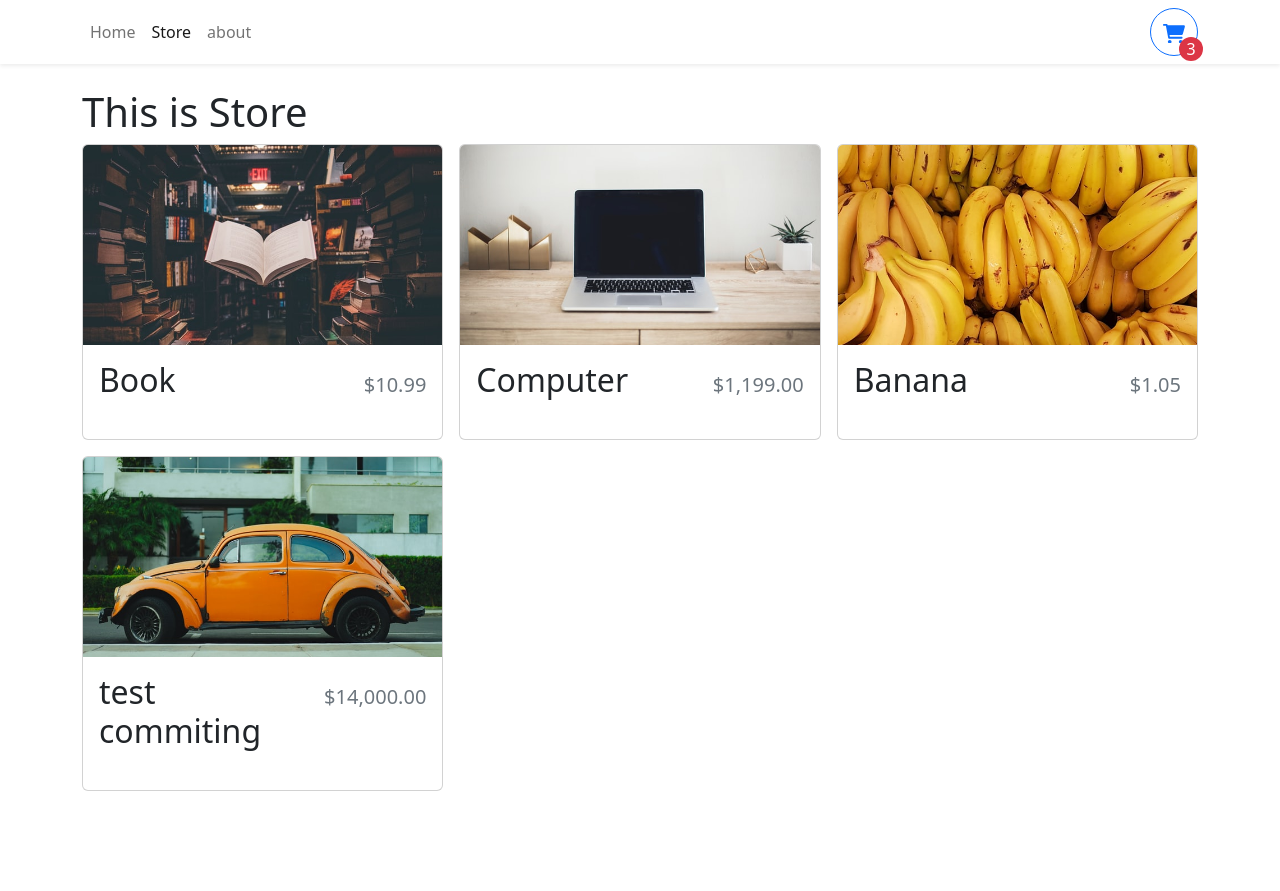
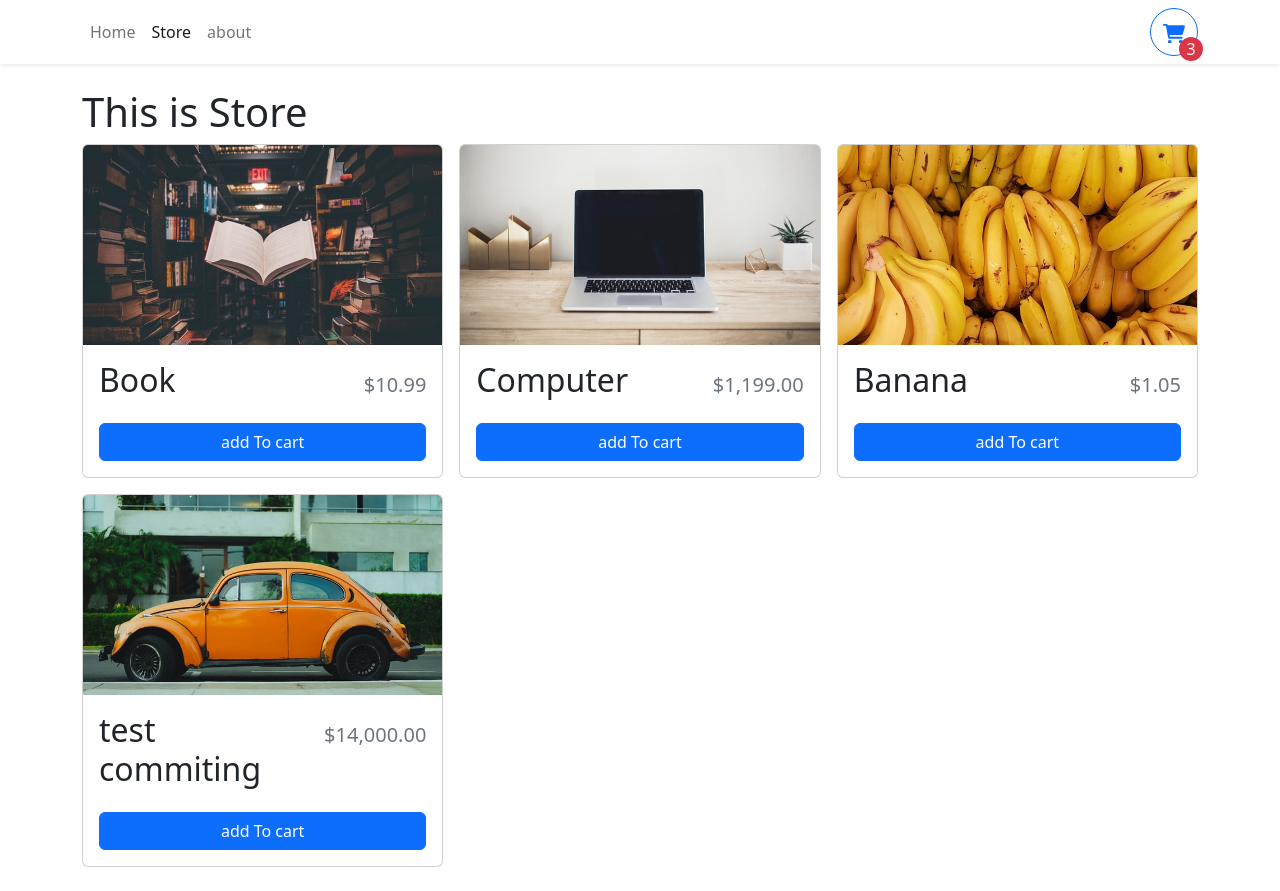
Before and after one commit to arifth/react-ts-shopping-cart-wds, a React (Vite) app: page /store in a window 1280 px wide. Before the commit the page ends 815 px from the top, so only its background shows below. Built offline with nearby package versions, Linux system fonts and the light colour scheme.

Commit message:
adding button to card

```diff
--- a/src/components/StoreItem.tsx
+++ b/src/components/StoreItem.tsx
@@ -1,5 +1,7 @@
-import { Card } from 'react-bootstrap'
+import { Card ,Button } from 'react-bootstrap'
 import { currencyFormater } from '../utilities/currencyFormater'
+import { useShoppingCart } from '../context/shoppingCartContext';
+
 type storeItemProps= {
   id: number,
   name: string,
@@ -8,6 +10,11 @@ type storeItemProps= {
 }
 
 export function StoreItem ( {id, name, price, imgUrl }:storeItemProps){
+
+  const { getItemQuantity, increaseCartQuantity, decreaseCartQuantity , removeFromCart } = useShoppingCart();
+
+  const quantity = 0
+
   return (
   <Card>
     <Card.Img
@@ -22,6 +29,9 @@ export function StoreItem ( {id, name, price, imgUrl }:storeItemProps){
        <span className="fs-2">{name}</span>
        <span className="ms-2 text-muted">{ currencyFormater(price)}</span>
       </Card.Title>
+      <div className="mt-auto">
+        {quantity === 0 ?(<Button className="w-100">add To cart </Button>): null }
+      </div>
     </Card.Body>
   </Card>
   )
```
Also changed, not shown: src/context/shoppingCartContext.tsx (+5 -4 lines).
